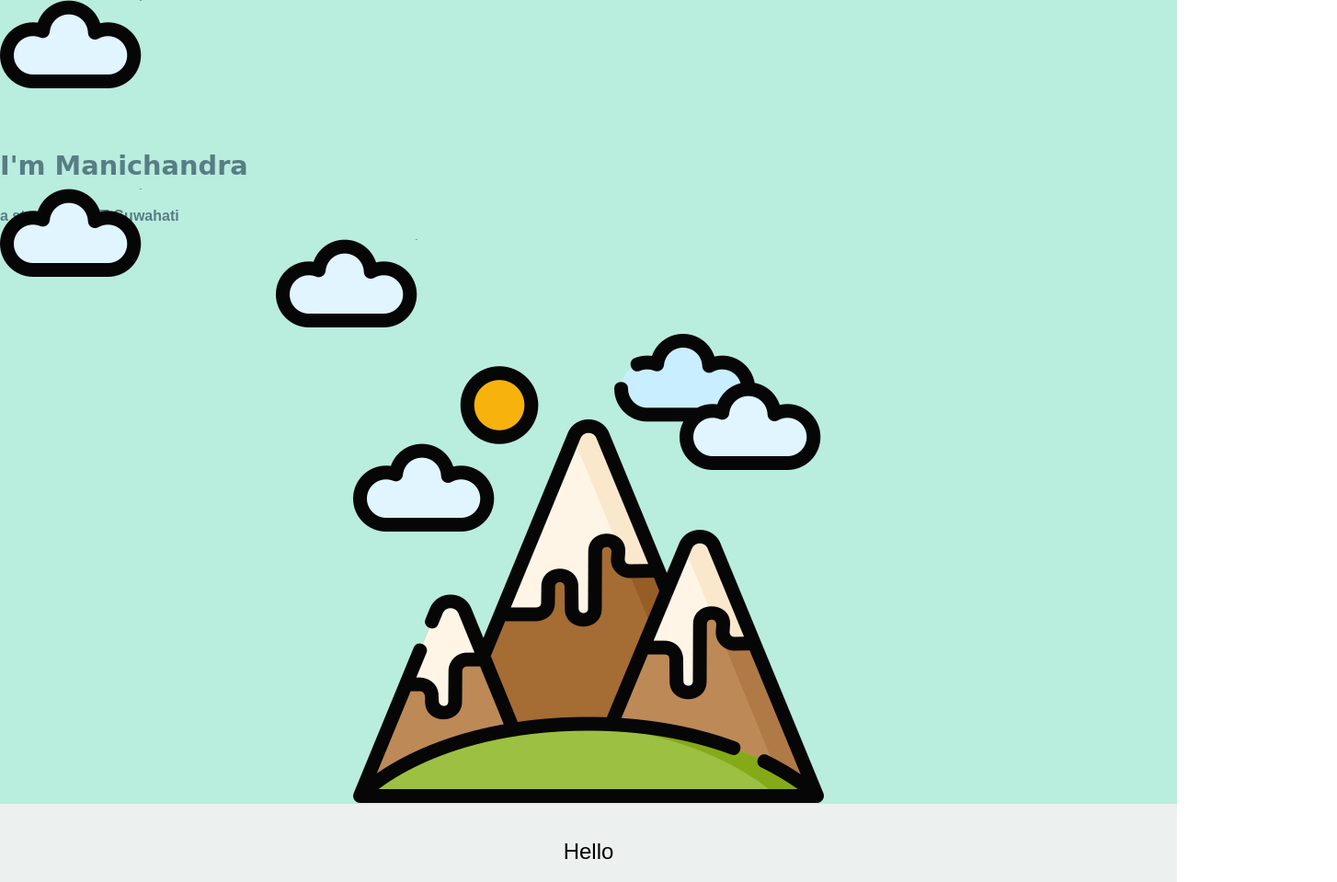
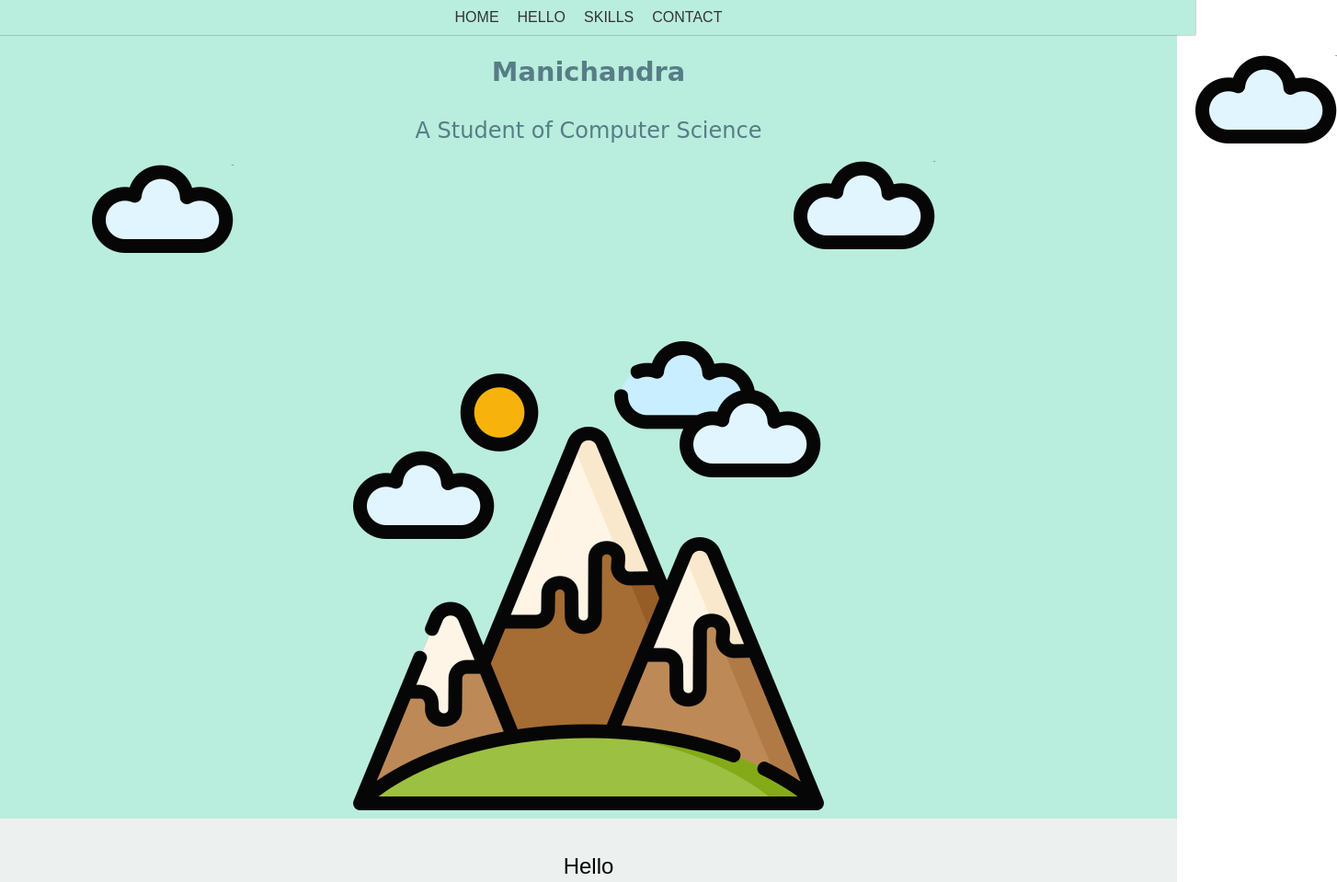
Before and after one commit to manichandra3/CV-updated-, a plain HTML site: page index.html in a window 1280 px wide. Shown: the top 959 px of the page at 92% size, 1454 px wide, since content can reach past the window. Drawn offline with Linux system fonts and the light colour scheme; a web font is replaced by a local one.

Commit message:
Update index.html

```diff
--- a/index.html
+++ b/index.html
@@ -4,13 +4,11 @@
     <meta charset="UTF-8" />
     <title>Manichandra</title>
     <link rel="stylesheet" href="css1/styles.css" />
-    <link rel="icon" href="images/favicon.ico" />
+    <link rel="icon" href="images/favicon.svg" />
     <link rel="preconnect" href="https://fonts.googleapis.com" />
     <link rel="preconnect" href="https://fonts.gstatic.com" crossorigin />
-    <link
-        href="https://fonts.googleapis.com/css2?family=DynaPuff&display=swap"
-        rel="stylesheet"
-    />
+    <link href="https://fonts.googleapis.com/css2?family=Bungee+Spice&display=swap" rel="stylesheet">
+
     <style>
         /* Add CSS styles here */
         body {
@@ -18,9 +16,72 @@
             font-family: 'Merriweather', sans-serif;
         }
 
+        .navigation-bar {
+            position: fixed;
+            z-index: 1;
+            width: 100%;
+            background-color: #B9EDDD;
+            padding: 10px;
+            box-shadow: 0 0px 1px rgba(0, 0, 0, 2);
+            text-align: center;
+        }
+
+        .navigation-bar ul {
+            list-style-type: none;
+            margin: 0;
+            padding: 0;
+            overflow: hidden;
+            display: flex;
+            justify-content: center; /* Center the items horizontally */
+        }
+
+        .navigation-bar img {
+            height: 40px;
+            width: 40px;
+            float: left;
+        }
+
+        .mountain {
+            position:relative;
+            top: 93px;
+        }
+
+        .navigation-bar li {
+            float: right;
+            margin-right: 20px;
+        }
+
+        .navigation-bar a {
+            text-decoration: none;
+            color: #333;
+            font-size: 16px;
+            text-align: center;
+            cursor: pointer;
+        }
+
         .top-container {
             background-color: #B9EDDD;
             margin-left: auto;
+            text-align: center;
+            height: 890px;
+        }
+
+        h1 {
+            position: relative;
+            font-family: 'Bungee Spice', cursive;
+            transition: transform 0.5s;
+            /* Change font to Bungee Spice */
+            display: inline-block;
+
+        }
+
+        h1:hover span {
+            transform: scale(1.2);
+        }
+
+        h1 span {
+            display: inline-block;
+            transition: transform 0.5s;
         }
 
         .middle-container,
@@ -33,22 +94,36 @@
         .cloud1,
         .cloud2 {
             position: relative;
-            left: 0;
+            left: 100px;
         }
 
+        .cloud {
+            position: absolute;
+            left: 1300px;
+            top: 60px;
+        }
+        .hello{
+            font-size: x-large;
+        }
         .cloud1 {
             left: 300px;
         }
 
         .cloud2 {
             position: absolute;
-            margin-top: 16%;
+            margin-top: 14%;
+            left: 100px;
         }
 
         .mountain {
             display: block;
             margin: 0 auto;
             width: auto;
+        }
+
+        .logo {
+            width: 50%;
+            height: 50%;
         }
 
         .flaticon1 {
@@ -59,6 +134,7 @@
 
         .sub {
             color: #577D86;
+            font-family: 'Bungee Spice', cursive;
         }
 
         .bottom-container {
@@ -75,25 +151,34 @@
             margin-bottom: 20px;
             text-align: inherit;
         }
+        /* Add any other styles to modify or include */
 
-        /* Add any other styles to modify or include */
     </style>
 </head>
 <body>
-    <div class="top-container">
+    <div class="navigation-bar">
+
+        <ul>
+            <li><a href="#top">HOME</a></li>
+            <li><a href="#profile">HELLO</a></li>
+            <li><a href="#skills">SKILLS</a></li>
+            <li><a href="#contact">CONTACT</a></li>
+        </ul>
+    </div>
+    <div class="top-container" id="top">
         <div>
             <img src="images/cloud.png" alt="" class="cloud" />
             <img src="images/cloud.png" alt="" class="cloud2" />
-            <h1>I'm Manichandra</h1>
-            <strong><p class="sub">a student of IIIT Guwahati</p></strong>
+            <h1><span>M</span><span>a</span><span>n</span><span>i</span><span>c</span><span>h</span><span>a</span><span>n</span><span>d</span><span>r</span><span>a</span></h1>
+            <strong><h2 class="sub">A Student of Computer Science</h2></strong>
         </div>
         <img src="images/cloud.png" alt="" class="cloud1" />
         <img src="images/mountains.png" alt="mountain-img" class="mountain" />
     </div>
-    <div class="middle-container">
+    <div class="middle-container" id = "profile">
         <div class="profile">
             <img src="" alt="" />
-            <h2>Hello</h2>
+            <strong><h2 class="hello">Hello</h2></strong>
             <img
                 src="images/young-man.png"
                 alt="animated icon of a young-man"
@@ -140,7 +225,7 @@
         </div>
     </div>
 
-    <div class="bottom-container">
+    <div class="bottom-container" id = "contact" >
         <form action="https://www.linkedin.com/in/manichandra-ganapathri-2ab294257/">
             <button class="footer-link">LinkedIn</button>
         </form>
@@ -164,9 +249,14 @@
             const scrollPosition = window.scrollY;
 
             // Adjust the position of clouds based on scroll position
-            const cloud1Position = scrollPosition * 0.2;
-            const cloud2Position = scrollPosition * 0.2;
-            const cloud3Position = -scrollPosition * 0.2;
+            const cloud1Position = -scrollPosition * 0.2;
+            const cloud2Position = -scrollPosition * 0.2;
+            const cloud3Position = scrollPosition * 0.2;
+
+            // Apply transformations with a smooth transition
+            cloud1.style.transition = 'transform 0.5s ease-out';
+            cloud2.style.transition = 'transform 0.5s ease-out';
+            cloud3.style.transition = 'transform 0.5s ease-out';
 
             // Apply transformations to move clouds
             cloud1.style.transform = `translateX(${cloud1Position}px)`;
@@ -184,6 +274,21 @@
         window.addEventListener('resize', () => {
             moveCloudsOnScroll();
         });
+
+        // Smooth scrolling for anchor links
+        document.querySelectorAll('.navigation-bar a').forEach(anchor => {
+            anchor.addEventListener('click', function (e) {
+                e.preventDefault();
+
+                const targetId = this.getAttribute('href').substring(1);
+                const targetElement = document.getElementById(targetId);
+
+                window.scrollTo({
+                    top: targetElement.offsetTop,
+                    behavior: 'smooth'
+                });
+            });
+        });
     </script>
 </body>
 </html>
```
